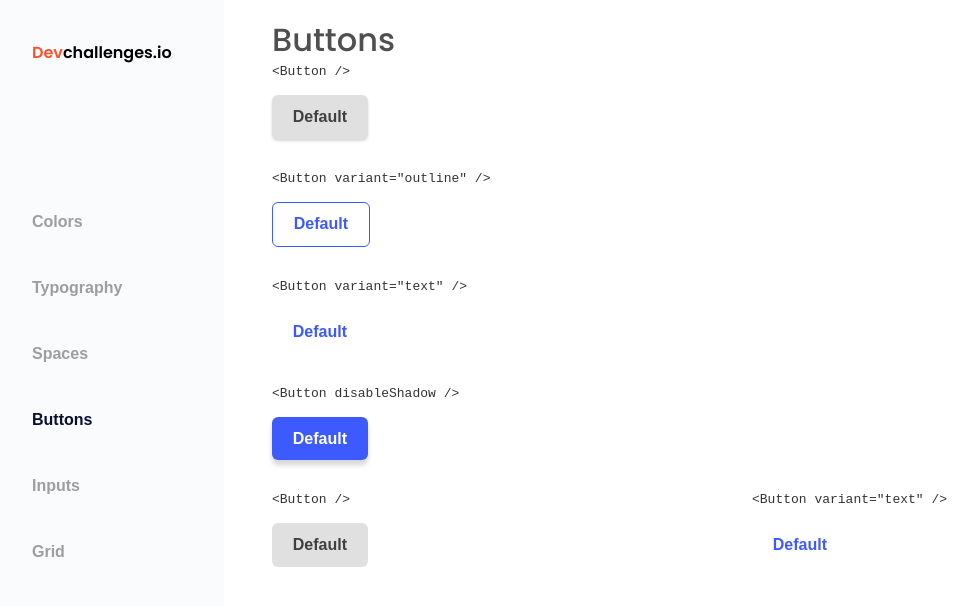
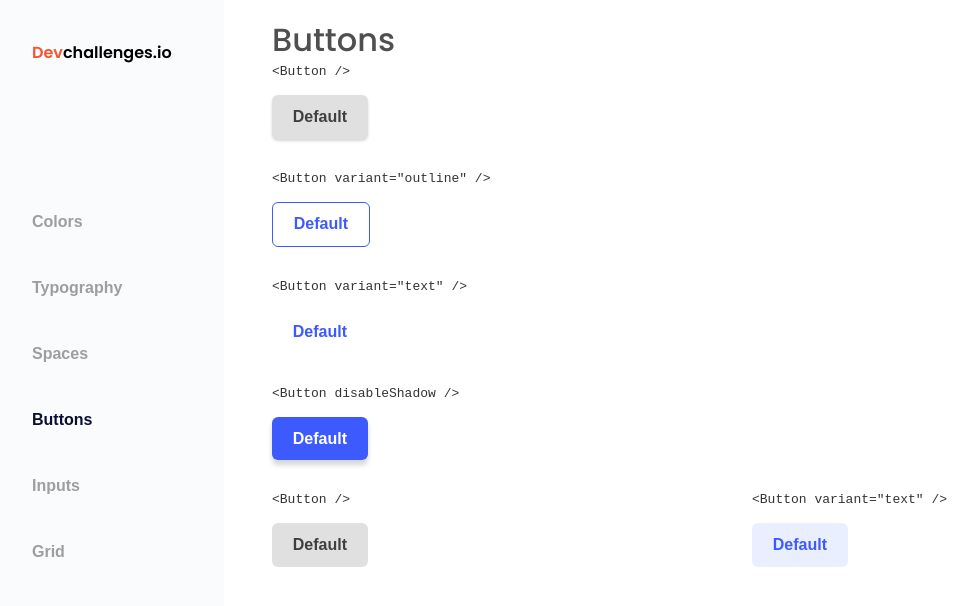
Before and after one commit to gabycode/buttonComponent, a React (Vite) app: page / in a window 1280 px wide. Shown: the top 606 px of the page, without its empty margins (0-978 px from the left). Built offline with nearby package versions, Linux system fonts and the light colour scheme.

Commit message:
button component styling

```diff
--- a/src/App.css
+++ b/src/App.css
@@ -193,8 +193,19 @@ button.not-disable {
 }
 
 button.text-not-disable {
-  background-color: transparent;
+  background-color: #2962ff1a;
   color: #3d5afe;
+}
+
+/* BUTTON WITH ICON */
+
+button.button-with-icon {
+  background-color: #2962ff;
+  color: #fff;
+}
+
+button i {
+  margin: 0 0.5em;
 }
 
 @media (min-width: 768px) {
```
